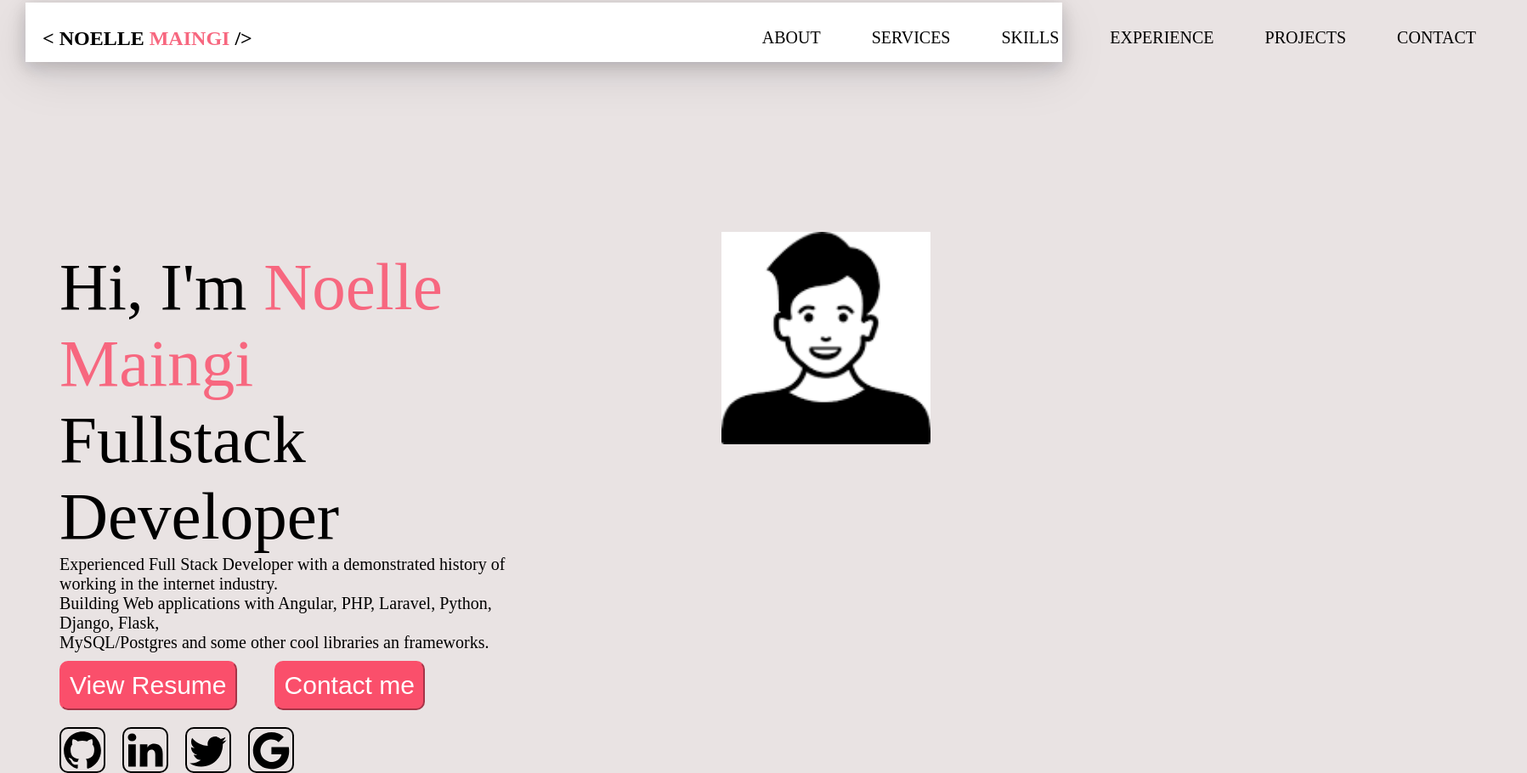
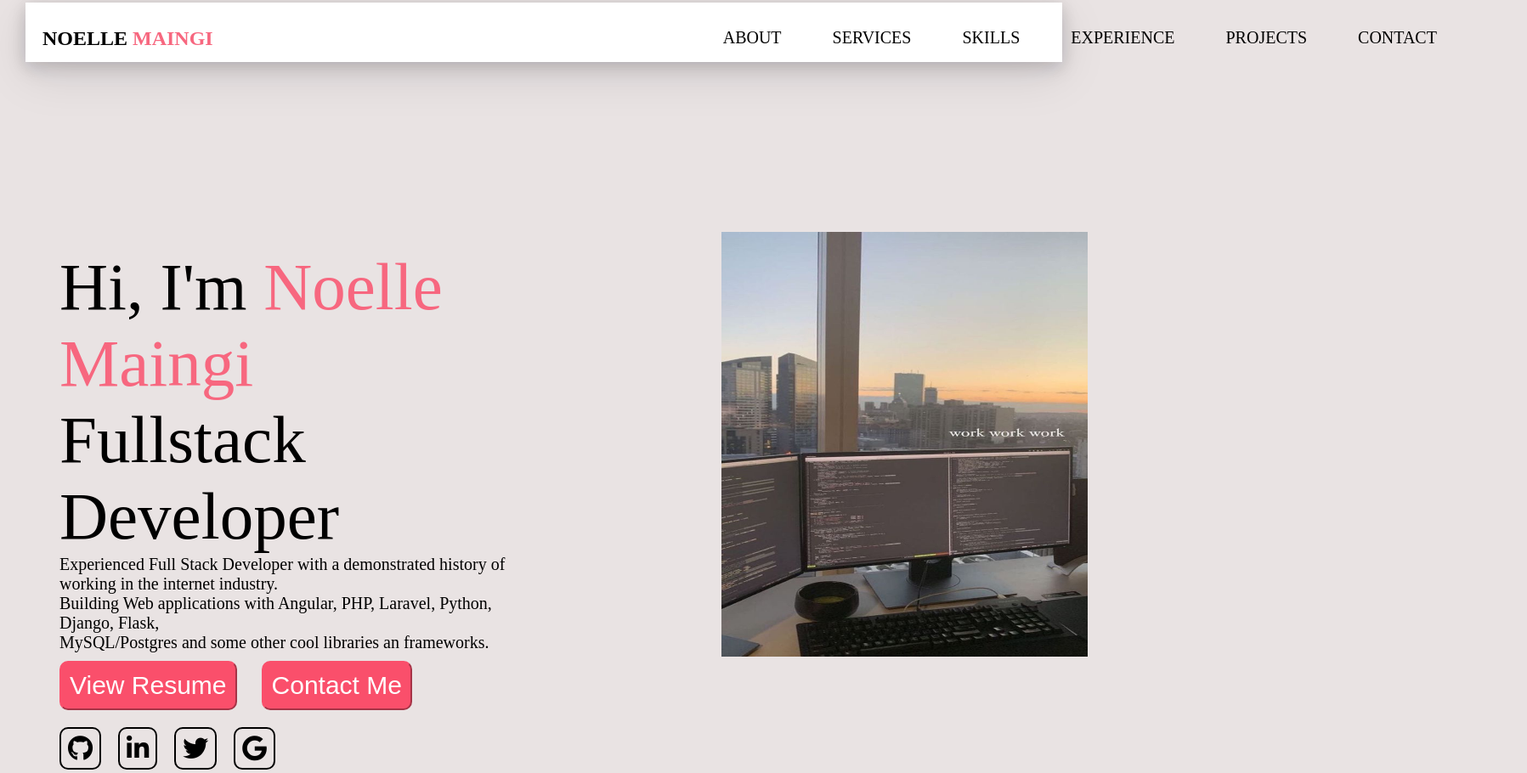
Before and after one commit to Noelle-Wavinya-Maingi/Day-7portfolio, a plain HTML site: page index.html in a window 1280 px wide. Shown: the part 17-927 px from the top of the page at 85% size, 1797 px wide, since content can reach past the window. Drawn offline with Linux system fonts and the light colour scheme.

Commit message:
Changed the image and added links to the social media pages

```diff
--- a/css/style.css
+++ b/css/style.css
@@ -73,12 +73,15 @@ p {
 
 button {
   background-color: rgb(250, 79, 107);
-  color: white;
   font-size: 30px;
   border-radius: 10px;
   border-color: rgb(250, 79, 107);
-  margin-right: 40px;
+  margin-right: 25px;
   padding: 10px;
+}
+
+button a{
+  color: white;
 }
 
 .social {
@@ -86,9 +89,23 @@ button {
   margin-right: 60px;
   margin-top: 20px;
 }
+.social li{
+  list-style: none;
+  border: solid 2px black;
+  border-radius: 10px;
+  margin-right: 20px;
+}
+i{
+  font-size: 30px;
+  padding: 8px;
+}
 .image {
   border: solid 2px black;
   border-radius: 10px;
   margin-right: 20px;
-  width: 50px;
 }
+
+img{
+  width: 600px;
+  height: 500px;
+}
--- a/index.html
+++ b/index.html
@@ -5,8 +5,9 @@
     <meta charset="UTF-8" />
     <meta http-equiv="X-UA-Compatible" content="IE=edge" />
     <meta name="viewport" content="width=device-width, initial-scale=1.0" />
+    <title>Portfolio</title>
     <link rel="stylesheet" href="./css/style.css" />
-    <title>Portfolio</title>
+    <link rel="stylesheet" href="https://pro.fontawesome.com/releases/v5.10.0/css/all.css" />
 </head>
 
 <body>
@@ -14,14 +15,14 @@
         <!--Logo-->
         <div id="logo">
             <a href="/">
-                < Noelle <span class="John">Maingi</span> />
+                Noelle <span class="John">Maingi</span>
             </a>
         </div>
         <!--nav links-->
         <nav>
             <ul>
                 <li>
-                    <a href=""> About </a>
+                    <a href="/"> About </a>
                 </li>
                 <li>
                     <a href=""> Services </a>
@@ -54,17 +55,19 @@
                 some other cool libraries an frameworks.
             </p>
 
-            <button>View Resume</button>
-            <button>Contact me</button><br />
+            <button><a href="">View Resume</a> </button>
+            <button><a href = "mailto:noelle.maingi@student.moringaschool.com">
+                Contact Me
+                </a></button><br />
             <div class="social">
-                <img class="image" src="./img/iconfinder_social_github_211904.svg" />
-                <img class="image" src="./img/iconfinder_linkedin_business_network_social_367593.svg" />
-                <img class="image" src="./img/iconfinder_twitter_bird_104501.svg" />
-                <img class="image" src="./img/iconfinder_google_843776.svg" />
+                <li><a href="https://github.com/Noelle-Wavinya-Maingi"><i class="fab fa-github "></i></a></li>
+                <li><a href="https://linkedin.com"><i class="fab fa-linkedin-in"></i></a></li>
+                <li><a href="https://twitter.com"><i class="fab fa-twitter"></i></a></li>
+                <li><a href="https://google.com"><i class="fab fa-google"></i></a></li>
             </div>
         </div>
         <div class="column">
-            <img src="./img/download.png" alt="person" />
+            <img src="./img/Download.jpeg" alt="person" />
         </div>
     </div>
 </body>
```
Also changed, not shown: img/Download.jpeg (added), img/download.png (deleted), img/iconfinder_google_843776.svg (deleted), img/iconfinder_linkedin_business_network_social_367593.svg (deleted), img/iconfinder_social_github_211904.svg (deleted), img/iconfinder_twitter_bird_104501.svg (deleted).
